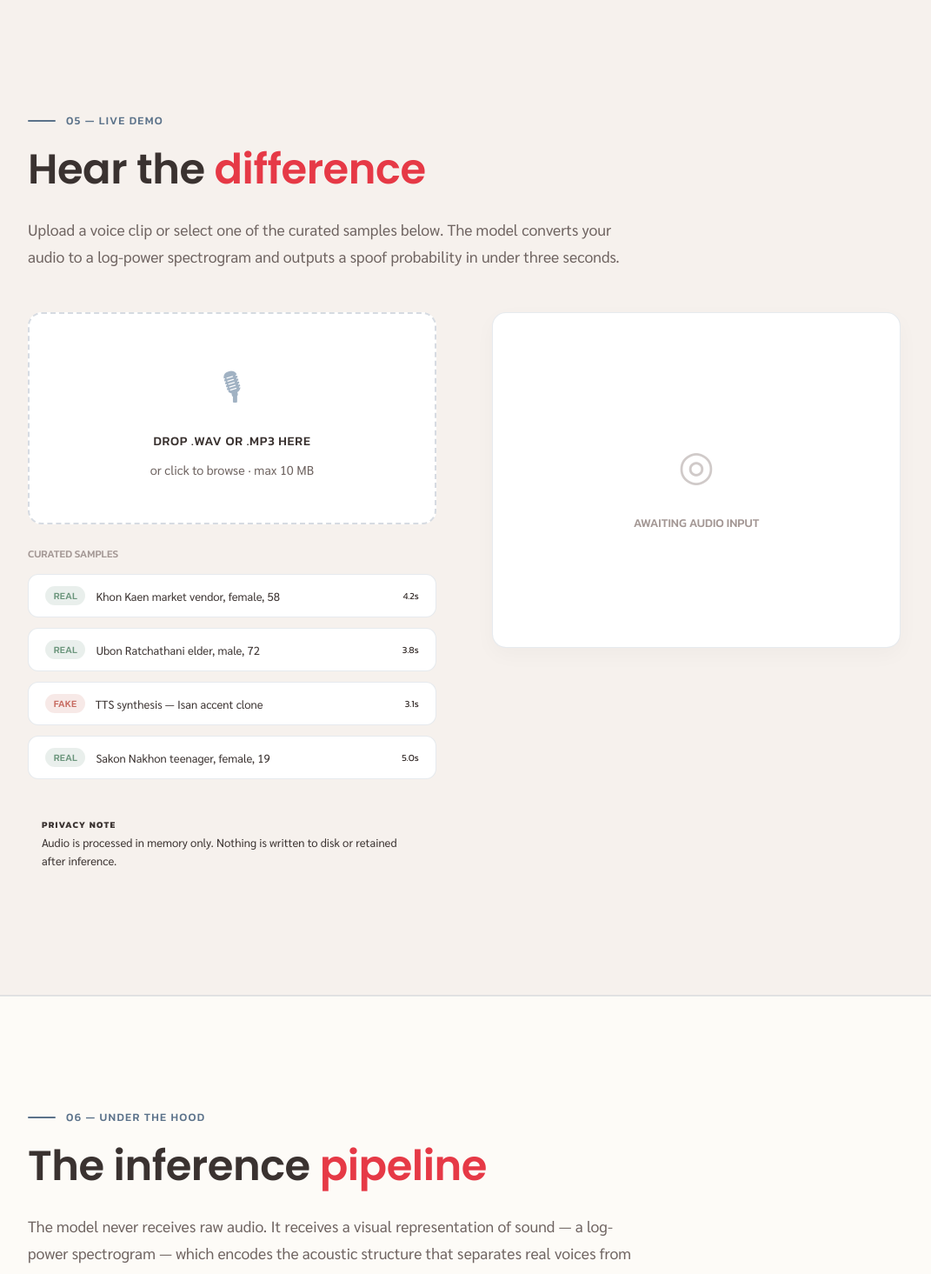
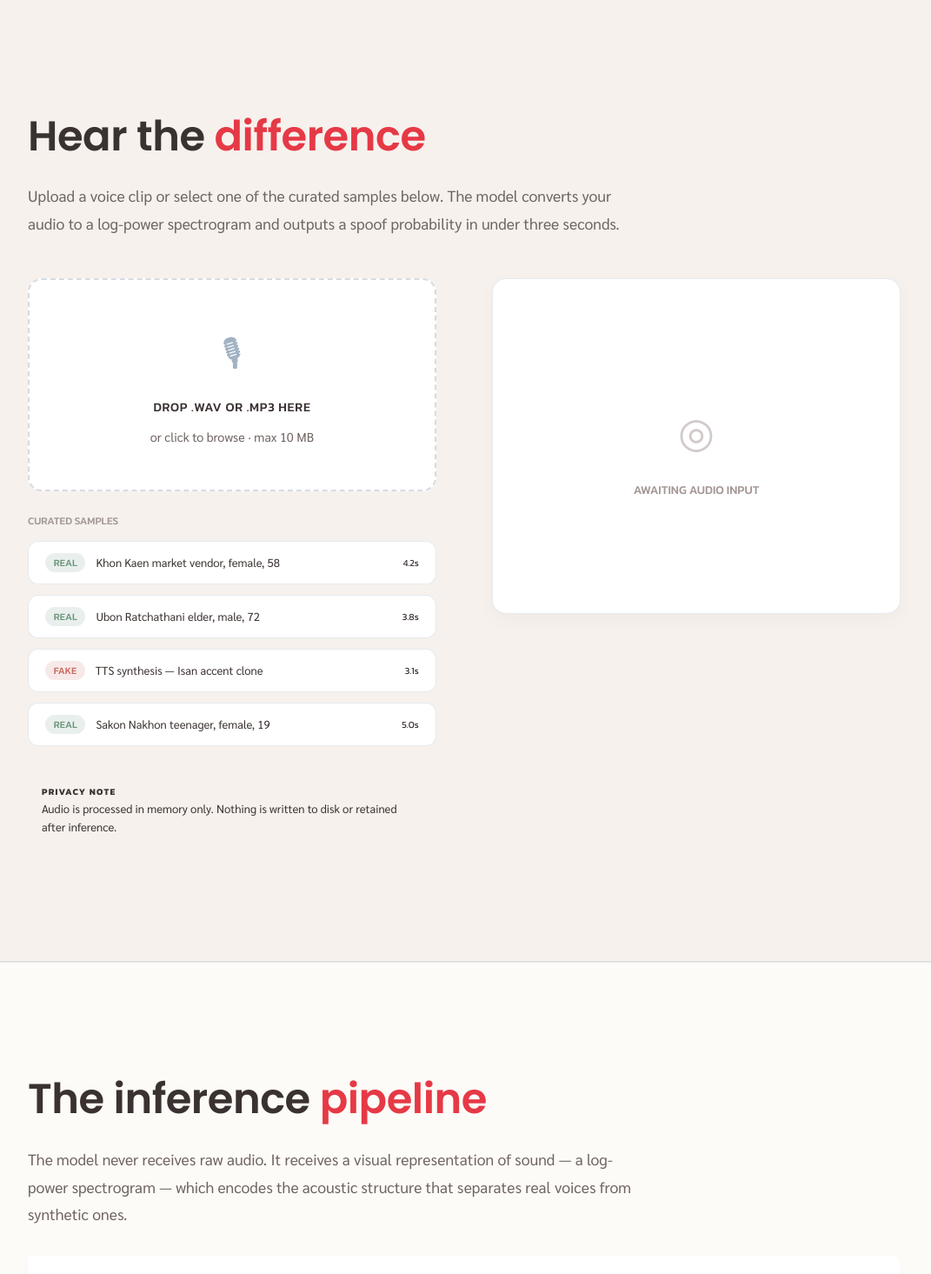
Before and after one commit to ananyaknr/IsanAntiSpoof-FE, a React (Create React App) app: page / in a window 1280 px wide. Shown: the part 2820-4285 px from the top of the page at 87% size, without its empty margins (106-1177 px from the left). Built offline with nearby package versions, Linux system fonts and the light colour scheme.

Commit message:
fix: remove section label

```diff
--- a/src/App.js
+++ b/src/App.js
@@ -596,7 +596,7 @@ export default function App() {
       <section id="tech" className="section-pad" style={{ borderTop: "1px solid var(--border)" }}>
         <div className="container">
           <FadeIn>
-            <div className="section-label">06 — Under the Hood</div>
+            {/* <div className="section-label">06 — Under the Hood</div> */}
             <h2 className="section-title">The inference <em>pipeline</em></h2>
             <p className="section-body">
               The model never receives raw audio. It receives a visual representation
--- a/src/components/DemoSection.js
+++ b/src/components/DemoSection.js
@@ -28,7 +28,7 @@ export default function DemoSection() {
     <section id="demo" className="demo-bg section-pad">
       <div className="container">
         <FadeIn>
-          <div className="section-label">05 — Live Demo</div>
+          {/* <div className="section-label">05 — Live Demo</div> */}
           <h2 className="section-title">Hear the <em>difference</em></h2>
           <p className="section-body">
             Upload a voice clip or select one of the curated samples below.
```
